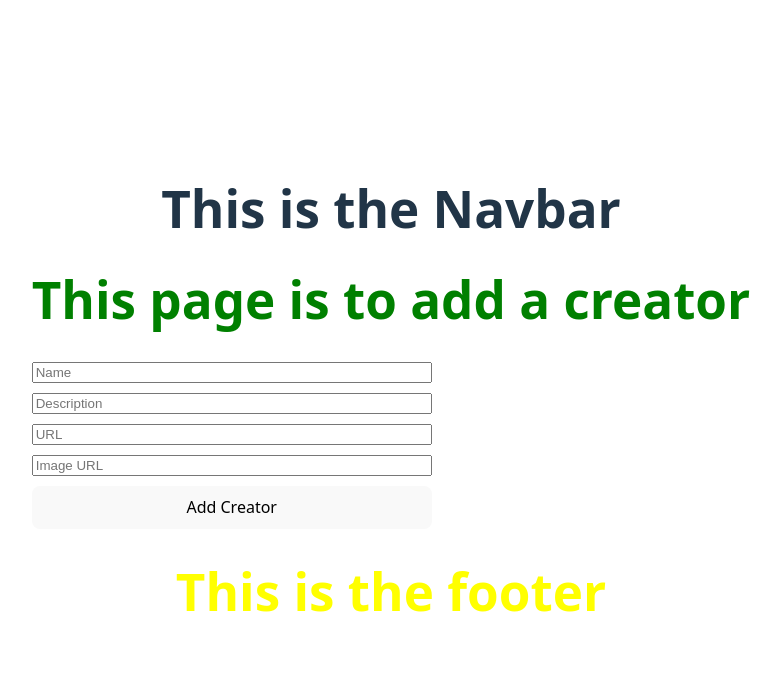
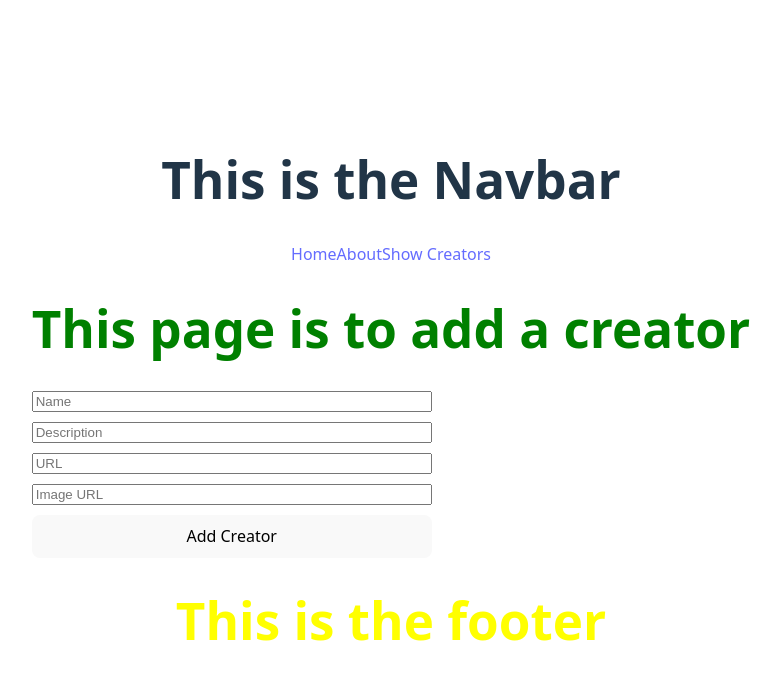
Before and after one commit to DiandreMiller/creatorverse, a React (Vite) app: page /add-creator in a window 1280 px wide. Shown: the top 680 px of the page, without its empty margins (249-1030 px from the left). Built offline with nearby package versions, Linux system fonts and the light colour scheme; no server answers.

Commit message:
navbar updated and about page

```diff
--- a/src/App.jsx
+++ b/src/App.jsx
@@ -5,6 +5,7 @@ import './App.css'
 
 //Pages
 import AddCreator from './pages/AddCreator';
+import About from './pages/About';
 import ShowCreators from './pages/ShowCreators';
 import ViewCreator from './pages/ViewCreator';
 import FOUROFOUR from './pages/FOUROFOUR';
@@ -46,6 +47,7 @@ function App() {
       <Navbar />
       <Routes>
         <Route element={<AddCreator />} path='/add-creator'/>
+        <Route element={<About />} path='/about' />
         <Route element={<Home />} path='/' />
         <Route element={<ShowCreators displayCreator={displayCreator} />} path='/show-creators'/>
         <Route element={<ViewCreator displayCreator={displayCreator} setDisplayCreator={setDisplayCreator} />} path='/view-creator/:creatorId'/>
--- a/src/commons/Navbar.jsx
+++ b/src/commons/Navbar.jsx
@@ -1,8 +1,14 @@
+import { Link } from 'react-router-dom';
+
 const Navbar = () => {
+
 
   return (
     <div>
         <h1>This is the Navbar</h1>
+        <Link to='/'>Home</Link>
+        <Link to='/about'>About</Link>
+        <Link to='/show-creators'>Show Creators</Link>
     </div>
   )
 
```
